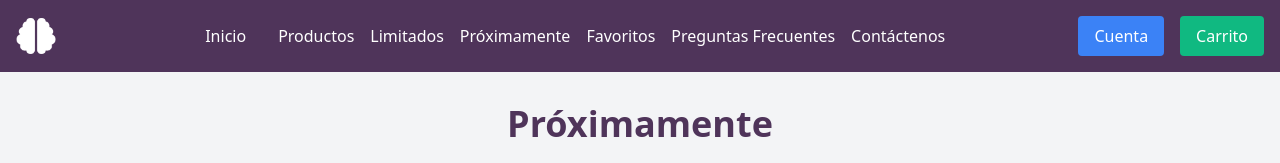
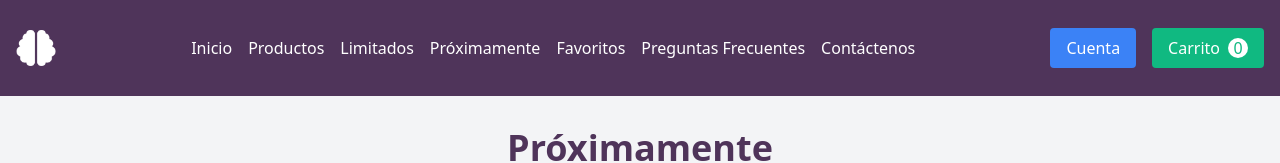
Before and after one commit to Talivoy/ProyectoIU, a plain HTML site: page proximamente.html in a window 1280 px wide. Shown: the top 163 px of the page. Drawn offline with nearby package versions, Linux system fonts and the light colour scheme.

Commit message:
Update proximamente.html

```diff
--- a/proximamente.html
+++ b/proximamente.html
@@ -8,29 +8,55 @@
     <link href="https://cdn.jsdelivr.net/npm/tailwindcss@2.2.19/dist/tailwind.min.css" rel="stylesheet">
 </head>
 <body class="bg-gray-100">
-    <header class="bg-primary text-white p-4">
-        <div class="container mx-auto flex flex-col md:flex-row justify-between items-center">
-            <div class="logo mb-4 md:mb-0">
+    <header class="bg-primary text-white">
+        <div class="container mx-auto px-4">
+            <!-- Barra superior con logo y botones -->
+            <div class="flex items-center justify-between h-16">
+                <!-- Logo -->
+                <div class="flex-shrink-0">
                     <img src="Recursos/Logonaso.png" alt="Logo" class="h-10">
                 </div>
-            <nav class="mb-4 md:mb-0">
-                <ul class="flex flex-wrap justify-center space-x-4">
-                    <li><a href="index.html" class="hover:text-secondary-light">Inicio</a></li>
-                    <li><a href="productos.html" class="hover:text-secondary-light">Productos</a></li>
-                    <li><a href="limitados.html" class="hover:text-secondary-light">Limitados</a></li>
-                    <li><a href="proximamente.html" class="hover:text-secondary-light">Próximamente</a></li>
-                    <li><a href="favoritos.html" class="hover:text-secondary-light">Favoritos</a></li>
-                    <li><a href="Preguntas.html" class="hover:text-secondary-light">Preguntas Frecuentes</a></li>
-                    <li><a href="Contactanos.html" class="hover:text-secondary-light">Contáctenos</a></li>
-                </ul>
+
+                <!-- Botones de escritorio (ocultos en móvil) -->
+                <nav class="hidden md:flex items-center space-x-4">
+                    <a href="index.html" class="hover:text-secondary-light">Inicio</a>
+                    <a href="productos.html" class="hover:text-secondary-light">Productos</a>
+                    <a href="limitados.html" class="hover:text-secondary-light">Limitados</a>
+                    <a href="proximamente.html" class="hover:text-secondary-light">Próximamente</a>
+                    <a href="favoritos.html" class="hover:text-secondary-light">Favoritos</a>
+                    <a href="Preguntas.html" class="hover:text-secondary-light">Preguntas Frecuentes</a>
+                    <a href="Contactanos.html" class="hover:text-secondary-light">Contáctenos</a>
                 </nav>
+
+                <!-- Botones de cuenta y carrito -->
                 <div class="flex items-center space-x-4">
                     <button id="authButton" class="bg-blue-500 hover:bg-blue-600 text-white px-4 py-2 rounded">
                         Cuenta
                     </button>
-                <button id="cartButton" class="bg-green-500 hover:bg-green-600 text-white px-4 py-2 rounded">
-                    Carrito
+                    <button id="cartButton" class="bg-green-500 hover:bg-green-600 text-white px-4 py-2 rounded flex items-center">
+                        <span>Carrito</span>
+                        <span id="cartCount" class="ml-2 bg-white text-green-500 rounded-full w-5 h-5 flex items-center justify-center">0</span>
                     </button>
+                    <!-- Botón hamburguesa para móvil -->
+                    <button id="menuButton" class="md:hidden flex items-center">
+                        <svg class="w-6 h-6" fill="none" stroke="currentColor" viewBox="0 0 24 24">
+                            <path stroke-linecap="round" stroke-linejoin="round" stroke-width="2" d="M4 6h16M4 12h16M4 18h16"></path>
+                        </svg>
+                    </button>
+                </div>
+            </div>
+
+            <!-- Menú móvil (oculto por defecto) -->
+            <div id="mobileMenu" class="md:hidden hidden">
+                <nav class="py-4 space-y-2">
+                    <a href="index.html" class="block hover:bg-primary-dark px-4 py-2 rounded-lg transition-colors">Inicio</a>
+                    <a href="productos.html" class="block hover:bg-primary-dark px-4 py-2 rounded-lg transition-colors">Productos</a>
+                    <a href="limitados.html" class="block hover:bg-primary-dark px-4 py-2 rounded-lg transition-colors">Limitados</a>
+                    <a href="proximamente.html" class="block hover:bg-primary-dark px-4 py-2 rounded-lg transition-colors">Próximamente</a>
+                    <a href="favoritos.html" class="block hover:bg-primary-dark px-4 py-2 rounded-lg transition-colors">Favoritos</a>
+                    <a href="Preguntas.html" class="block hover:bg-primary-dark px-4 py-2 rounded-lg transition-colors">Preguntas Frecuentes</a>
+                    <a href="Contactanos.html" class="block hover:bg-primary-dark px-4 py-2 rounded-lg transition-colors">Contáctenos</a>
+                </nav>
             </div>
         </div>
     </header>
```
Lines whose indentation alone changed are shown as unchanged.
